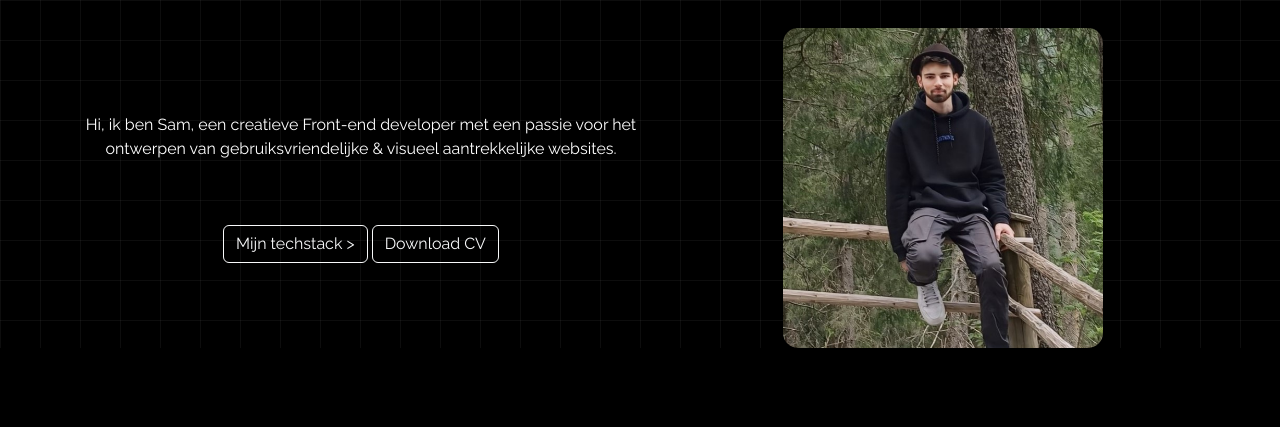
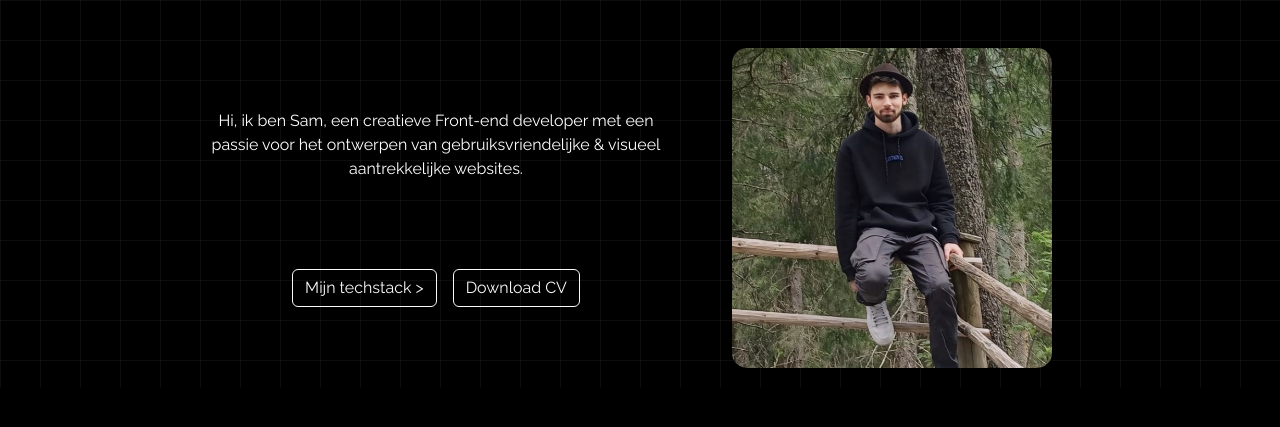
Before and after one commit to Sampie1/Portfolio, a plain HTML site: page index.html in a window 1280 px wide. Shown: the part 319-746 px from the top of the page. Drawn offline with nearby package versions, Linux system fonts and the light colour scheme.

Commit message:
Kleine aanpassing

```diff
--- a/index.html
+++ b/index.html
@@ -32,11 +32,12 @@
              Front-end developer, <span class="highlight">kwalitatief & gebruiksvriendelijk</span> webdesign.
          </p>
 
-         <div class="row">
+         <div class="container row-container">
+            <div class="row overmij-row">
                 <div class="col-md-6 d-flex flex-column align-items-center justify-content-center text-col">
                     <p>Hi, ik ben Sam, een creatieve Front-end developer met een passie voor het ontwerpen van gebruiksvriendelijke & visueel aantrekkelijke websites.</p>
-                <br><br>
-                <div d-flex gap-3>
+                    <br><br><br>
+                    <div class="d-flex gap-3">
                         <button class="btn btn-outline-light">Mijn techstack ></button>
                         <button class="btn btn-outline-light">Download CV</button>
                     </div>
@@ -45,6 +46,8 @@
                     <img class="overmij-img" src="assets/overmij.jpeg">
                 </div>
             </div>
+        </div>
+
 </section>
 
 
--- a/styles/style.css
+++ b/styles/style.css
@@ -46,7 +46,7 @@ body {
 
 
 .highlight {
-    color: #449c3c;  /* Je kunt de kleur aanpassen naar wat je wilt, bijvoorbeeld een oranjetint */
+    color: #449c3c;
 }
 
 .p-info{
@@ -55,6 +55,18 @@ body {
     text-align: center;
     margin-top: 1rem;
     margin-bottom: 3rem;
+}
+
+
+.row-container {
+    display: flex;
+    justify-content: center;
+    align-items: center;
+}
+
+.overmij-row{
+    max-width: 80%;
+    padding: 20px;
 }
 
 .text-col{
@@ -69,8 +81,8 @@ body {
 
 .img-col {
     display: flex;
-    align-items: center; /* Verticaal centreren */
-    justify-content: center; /* Horizontaal centreren */
+    align-items: center;
+    justify-content: center;
     height: 100%;
 }
 
```
Lines whose indentation alone changed are shown as unchanged.
